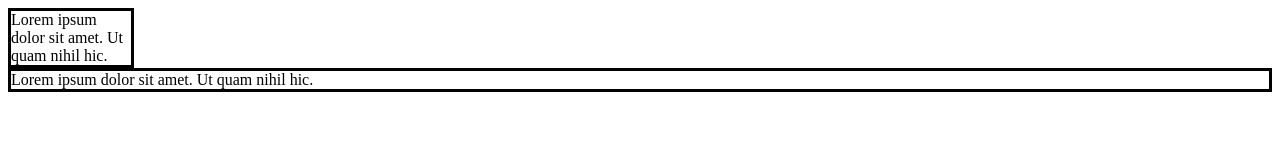
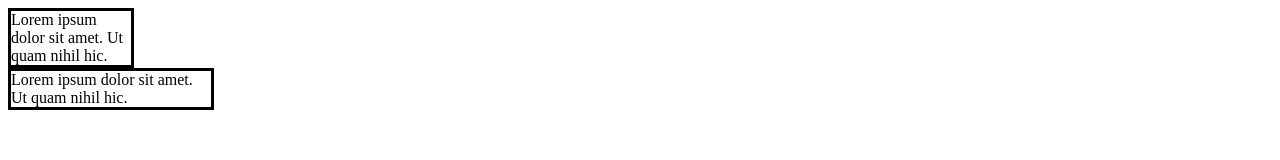
Before and after one commit to knightmoves-schools/026-css-variables-TyDeSotel, a website: page index.html in a window 1280 px wide. Drawn offline with Linux system fonts and the light colour scheme.

Commit message:
Update index.html

```diff
--- a/index.html
+++ b/index.html
@@ -24,7 +24,7 @@
         .wide-text {
             width: var( --wide-text-size);
             border-style: solid;
-            width: var(--text-padding);
+            padding: var(--text-padding);
 
         }
 
```
